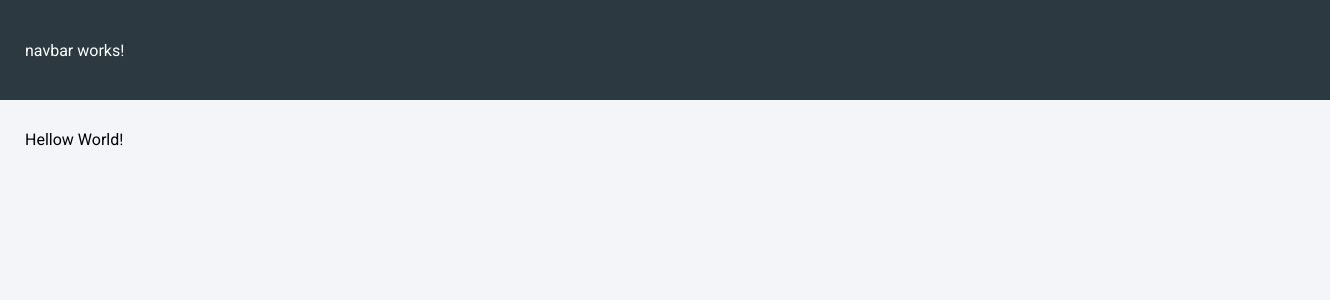
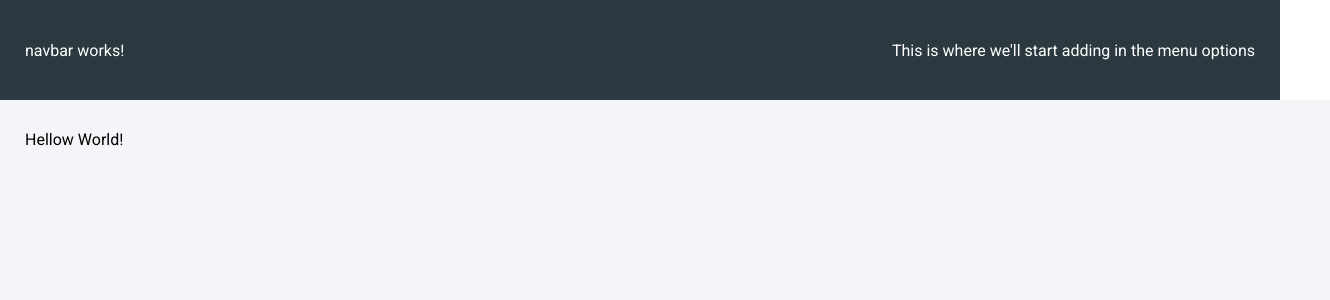
Before and after one commit to aaronbencopeland/notetaking-angular-app, an Angular app: page / in a window 1280 px wide. Shown: the top 300 px of the page, 1330 px wide, since content can reach past the window. Built offline with nearby package versions, Linux system fonts and the light colour scheme.

Commit message:
Another adjustment of app styling/formatting

```diff
--- a/src/app/app.component.css
+++ b/src/app/app.component.css
@@ -1,11 +1,19 @@
 .app-body {
-    position: absolute;
+    display: flex;
+
+    position: fixed;
     top: 100px;
+    z-index: 20;
 
     height: 100%;
-    width: 100%;
+    width:  100%;
 
     padding: 30px 25px 0px 25px;
 
     background-color: rgb(244, 245, 248);
 }
+
+.app-container {
+    height: 100%;
+    width: 100%;
+}
--- a/src/app/shared/navbar/navbar.component.css
+++ b/src/app/shared/navbar/navbar.component.css
@@ -1,6 +1,5 @@
 .navbar-container {
     height: 100px;
-    width: 100%;
 
     padding: 0px 25px;
 
@@ -9,4 +8,5 @@
 
     display: flex;
     align-items: center;
+    justify-content: space-between;
 }
--- a/src/app/shared/navbar/navbar.component.html
+++ b/src/app/shared/navbar/navbar.component.html
@@ -1,3 +1,5 @@
 <div class="navbar-container">
     <div>navbar works!</div>
+
+    <div>This is where we'll start adding in the menu options</div>
 </div>
```
